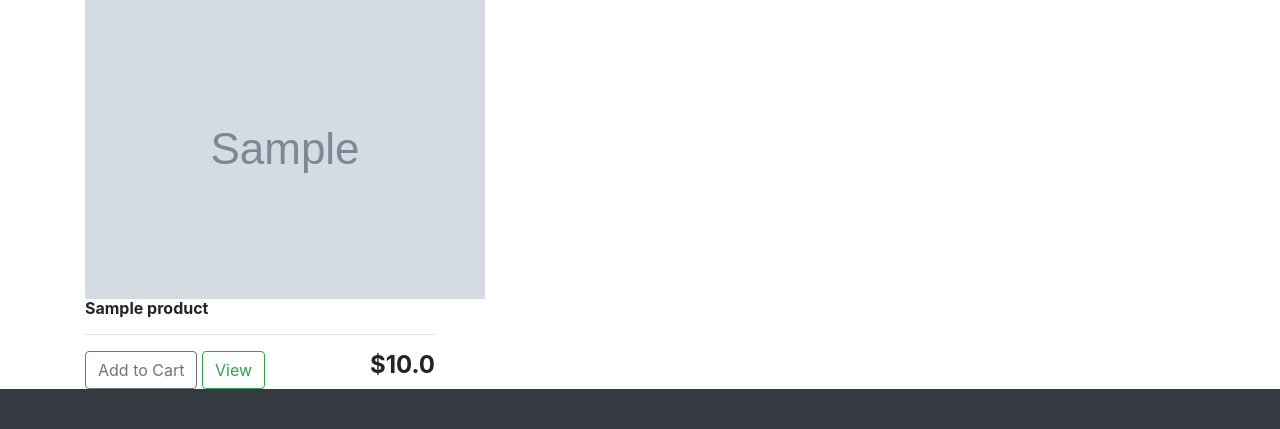
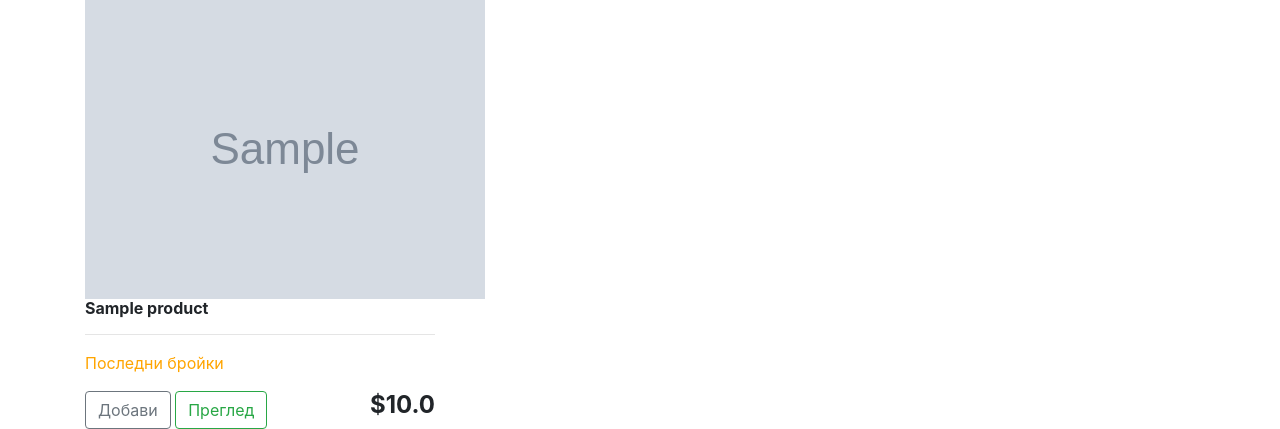
Before and after one commit to EliArn99/Smart_Inventory_Store, a Django app: page / in a window 1280 px wide. Shown: the part 553-982 px from the top of the page. Before the commit the page ends 942 px from the top, so only its background shows below. Run offline with Django 5.2, Linux system fonts and the light colour scheme; tables that the repository leaves empty hold one stand-in row (values such as "Sample post"); grey boxes marked "Sample" are stand-in pictures; some libraries are stand-ins or nearby versions.

Commit message:
Update store.html

```diff
--- a/smart_inventory/templates/store/store.html
+++ b/smart_inventory/templates/store/store.html
@@ -1,26 +1,40 @@
-
 {% extends 'store/main.html' %}
 {% load static %}
 {% block content %}
     <div class="row">
         {% for product in products %}
             <div class="col-lg-4">
-			<img class="thumbnail" src="{{product.imageURL}}">
                 <div class="box-element product">
-				<h6><strong>{{product.name}}</strong></h6>
+                    <img class="thumbnail" src="{{ product.imageURL }}" alt="{{ product.name }}">
+
+                    <h6><strong>{{ product.name }}</strong></h6>
                     <hr>
+
+                    <p>
+                        {% if product.stock_quantity == 0 %}
+                            <span style="color: red;">Изчерпано</span>
+                        {% elif product.stock_quantity <= 15 %}
+                            <span style="color: orange;">Последни бройки</span>
+                        {% else %}
+                            <span style="color: green;">Налично</span>
+                        {% endif %}
+                    </p>
 
                     <div style="display: flex; gap:1em; justify-content: space-between;">
                         <div>
-						<button data-product="{{product.id}}" data-action="add" class="btn btn-outline-secondary add-btn update-cart">Add to Cart</button>
-						<a class="btn btn-outline-success" href="#">View</a>
+                            {% if product.stock_quantity > 0 %}
+                                <button data-product="{{ product.id }}" data-action="add"
+                                        class="btn btn-outline-secondary add-btn update-cart">Добави
+                                </button>
+                            {% else %}
+                                <button class="btn btn-outline-secondary" disabled>Изчерпано</button>
+                            {% endif %}
+                            <a class="btn btn-outline-success" href="#">Преглед</a>
                         </div>
-
-					<h4><strong>${{product.price}}</strong></h4>
+                        <h4><strong>${{ product.price }}</strong></h4>
                     </div>
                 </div>
             </div>
         {% endfor %}
     </div>
-
 {% endblock content %}
```
Lines whose indentation alone changed are shown as unchanged.
